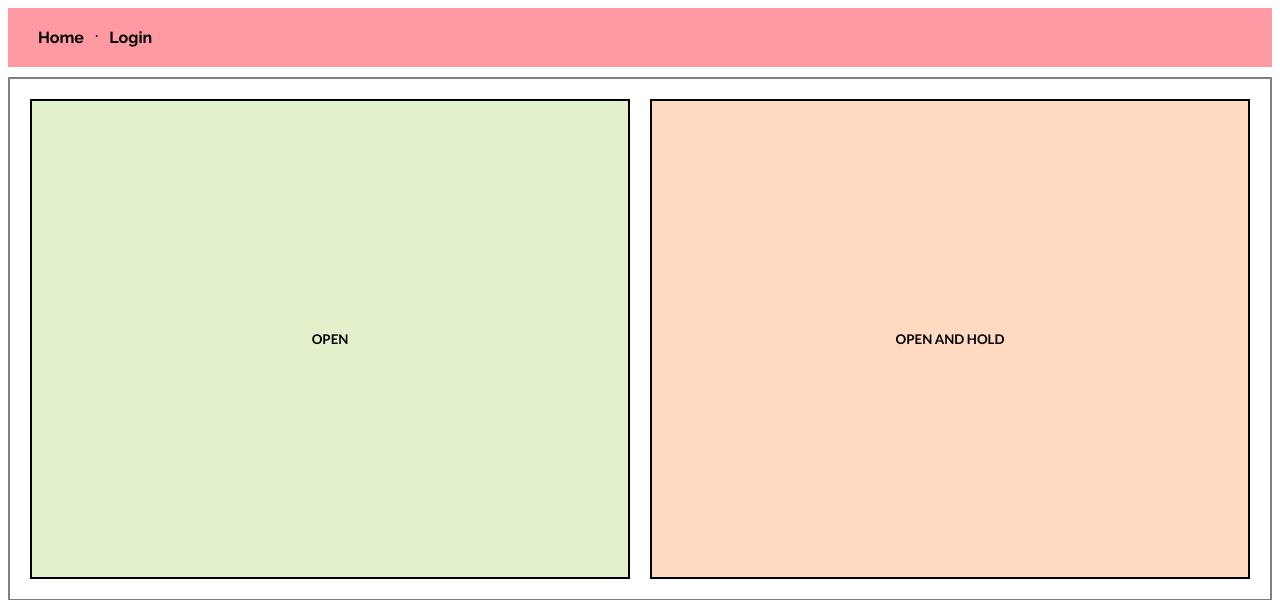
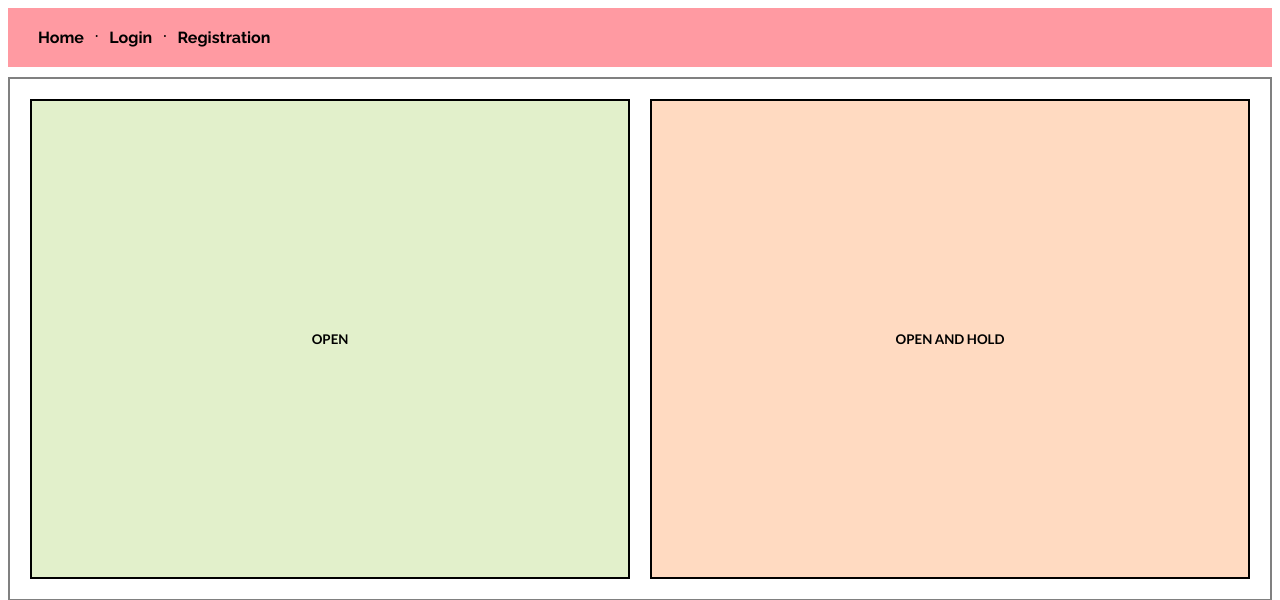
Before and after one commit to seahyx/pptc-keyence, a Flask app: page / in a window 1280 px wide. Shown: the top 600 px of the page. Run offline with Flask 2, Linux system fonts and the light colour scheme.

Commit message:
Added quick access to registration page for testing

```diff
--- a/templates/base.html
+++ b/templates/base.html
@@ -26,6 +26,7 @@
 		<ul>
 			<li><a href='/'>Home</a></li>
 			<li><a href='/login/'>Login</a></li>
+			<li><a href='/registration/'>Registration</a></li>
 		</ul>
 	</header>
 
```
